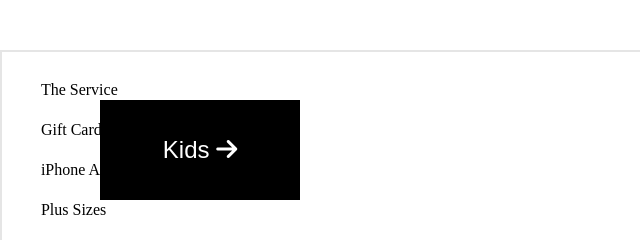
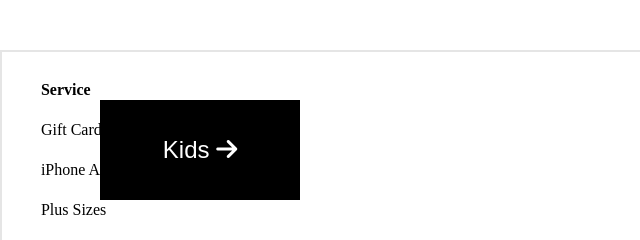
Before and after one commit to DBaker34/Sitch-Fix-Homepage, a plain HTML site: page index.html in a window 1280 px wide. Shown: the part 3650-3890 px from the top of the page, 0-640 px from the left. Drawn offline with nearby package versions, Linux system fonts and the light colour scheme.

Commit message:
Update index.html

```diff
--- a/index.html
+++ b/index.html
@@ -107,7 +107,7 @@
             <footer>
 
                 <ul>
-                    <li>The Service</li>
+                    <li><strong> Service </strong></li>
                         <ul>
                             <li> Gift Cards </li>
                             <li> iPhone App </li>
```
